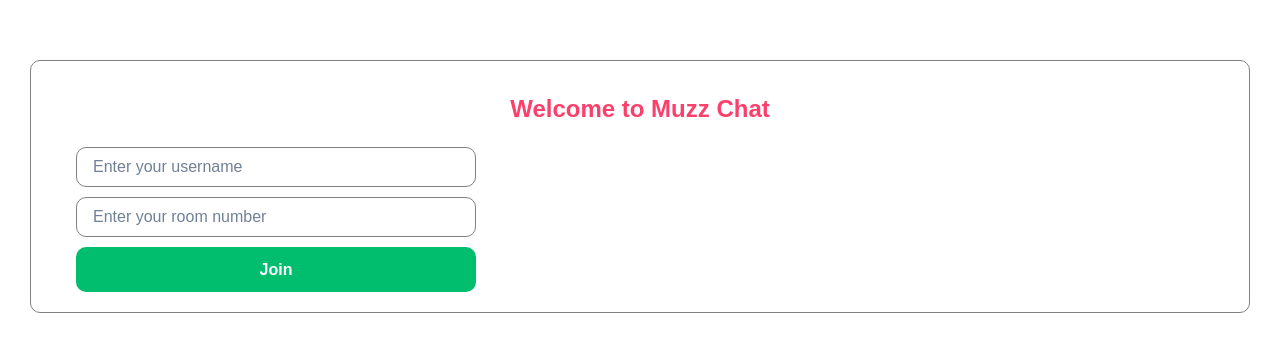
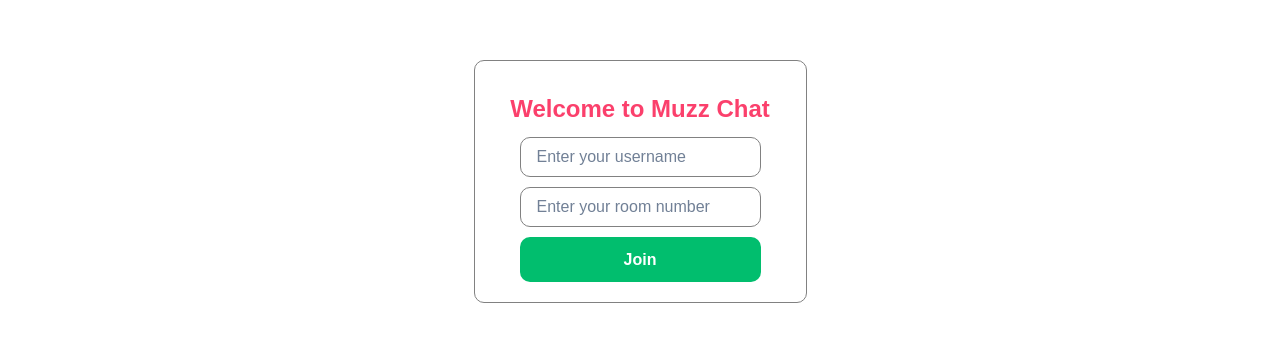
Before and after one commit to olalemi/muzzfrontend, a React (Create React App) app: page / in a window 1280 px wide. Shown: the part 170-522 px from the top of the page. Built offline with nearby package versions, Linux system fonts and the light colour scheme.

Commit message:
local storage function implemented

```diff
--- a/src/components/ChatBox.tsx
+++ b/src/components/ChatBox.tsx
@@ -34,9 +34,9 @@
       left="0"
       width="100%"
       bg="#fff"
-      padding="5px"
+      p={{ base: "5px" }}
     >
-      <Box overflow="scroll" mb="10px" maxHeight="619px">
+      <Box overflow="scroll" mb="10px" maxHeight={{ base: "619px",md:"525px" }} >
         <ScrollToBottom>
           {messages.map((message, index) => (
             <Text
@@ -48,9 +48,9 @@
               color="#ffffff"
               backgroundColor="#fb406c"
               borderRadius="10px 10px 0px 10px"
-              p="10px"
+              p={{ base: "10px" }}
               key={index}
-              mb="5px"
+              mb={{ base: "5px", md: "10px" }}
             >
               {message}
             </Text>
--- a/src/components/CustomModal.tsx
+++ b/src/components/CustomModal.tsx
@@ -21,6 +21,7 @@
   const navigate = useNavigate();
 
   const handleLogOut = () => {
+    localStorage.clear();
     navigate("/");
   };
 
--- a/src/screens/ChatScreen.tsx
+++ b/src/screens/ChatScreen.tsx
@@ -1,4 +1,4 @@
-import React, { useState } from "react";
+import React, { useState, useEffect } from "react";
 import {
   Box,
   Text,
@@ -15,9 +15,19 @@
 const ChatScreen = () => {
   const [displayProfile, setDisplayProfile] = useState<boolean>(false);
   const { isOpen, onOpen, onClose } = useDisclosure();
+  const [userName, setUserName] = useState("");
+
+  useEffect(() => {
+    const storedUserName = localStorage.getItem("userName");
+
+    if (storedUserName) {
+      setUserName(storedUserName);
+    }
+    console.log(userName, "username");
+  }, [userName]);
 
   const handleProfileDisplay = () => {
-    setDisplayProfile(!displayProfile); // Toggle the displayProfile state
+    setDisplayProfile(!displayProfile);
     console.log("display profile");
   };
 
@@ -49,7 +59,7 @@
                 fontWeight={700}
                 mt="7px"
               >
-                Habeebah
+                {userName}
               </Text>
             </Box>
           </Flex>
@@ -128,7 +138,7 @@
           <Box mt="200px">
             <Center>
               <VStack>
-                <Box borderRadius="50px">
+                <Box border="1px solid #818181" borderRadius="10px" p="2">
                   <img src={icon} alt="Profile_Picture" />
                 </Box>
 
@@ -139,7 +149,7 @@
                     fontSize={{ base: "24px", md: "40px" }}
                     fontWeight={700}
                   >
-                    Habeebah's Profile
+                    {userName}'s Profile
                   </Text>
                 </Box>
               </VStack>
--- a/src/screens/HomeScreen.tsx
+++ b/src/screens/HomeScreen.tsx
@@ -1,12 +1,11 @@
 import React from "react";
 import { Box, Text, Flex, Input, Button } from "@chakra-ui/react";
-import { useNavigate } from 'react-router-dom';
+import { useNavigate } from "react-router-dom";
 
 import { useFormik } from "formik";
 import * as Yup from "yup";
 
 const HomeScreen = () => {
-
   const navigate = useNavigate();
   const validationSchema = Yup.object().shape({
     userName: Yup.string().required("userName is required"),
@@ -20,15 +19,14 @@
     },
     validationSchema: validationSchema,
     onSubmit: async (values) => {
+      if (values.userName !== "") {
+        localStorage.setItem("userName", values.userName);
 
-      if( values.userName === "nurudeen" ){
-        navigate('/chat');
+        navigate("/chat");
       } else {
         console.log("wrong inputs");
         console.log(values);
-
       }
-
     }
   });
 
@@ -40,8 +38,12 @@
         alignContent="center"
         mt="200px"
         gap="10px"
-        p="20px"
+        borderRadius="10px"
+      >
+        <Box
           border="1px solid #818181"
+          p={{ base: "20px", md: "20px" }}
+          margin="auto"
           borderRadius="10px"
         >
           <Box>
@@ -61,7 +63,13 @@
               padding: "0px 25px 0px 25px"
             }}
           >
-          <Flex direction={{ base: "column" }} gap="10px">
+            <Flex
+              direction={{ base: "column" }}
+              justifyContent={{ base: "center" }}
+              alignContent="center"
+              gap="10px"
+              margin=" 0 auto"
+            >
               <Box maxW="400px">
                 <Input
                   id="userName"
@@ -97,7 +105,7 @@
                 <Button
                   type="submit"
                   style={{
-                  backgroundColor: "#01BE6E",
+                    backgroundColor: !formik.isValid ? "#8C9C8E" : "#01BE6E",
                     color: "#ffffff",
                     fontSize: "16px",
                     borderRadius: "10px",
@@ -111,6 +119,7 @@
               </Box>
             </Flex>
           </form>
+        </Box>
       </Flex>
     </Box>
   );
```
Lines whose indentation alone changed are shown as unchanged.
